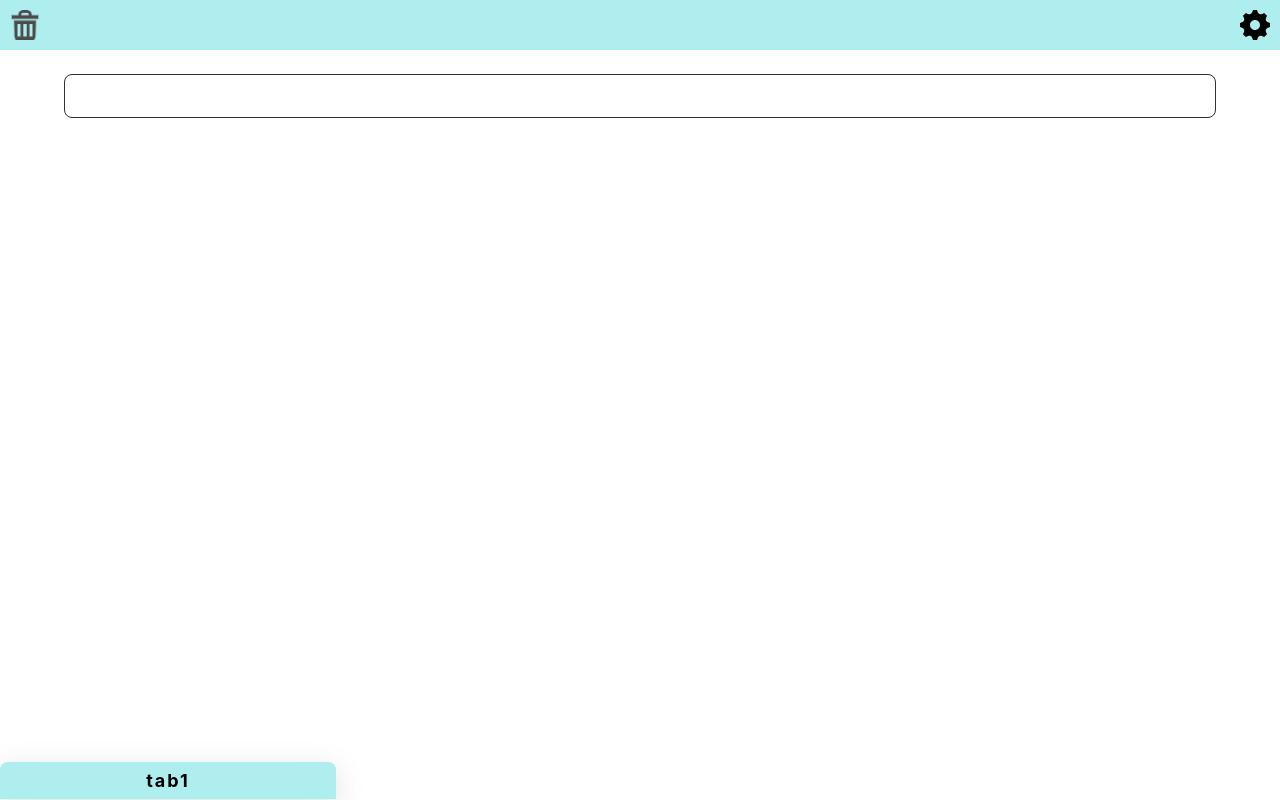
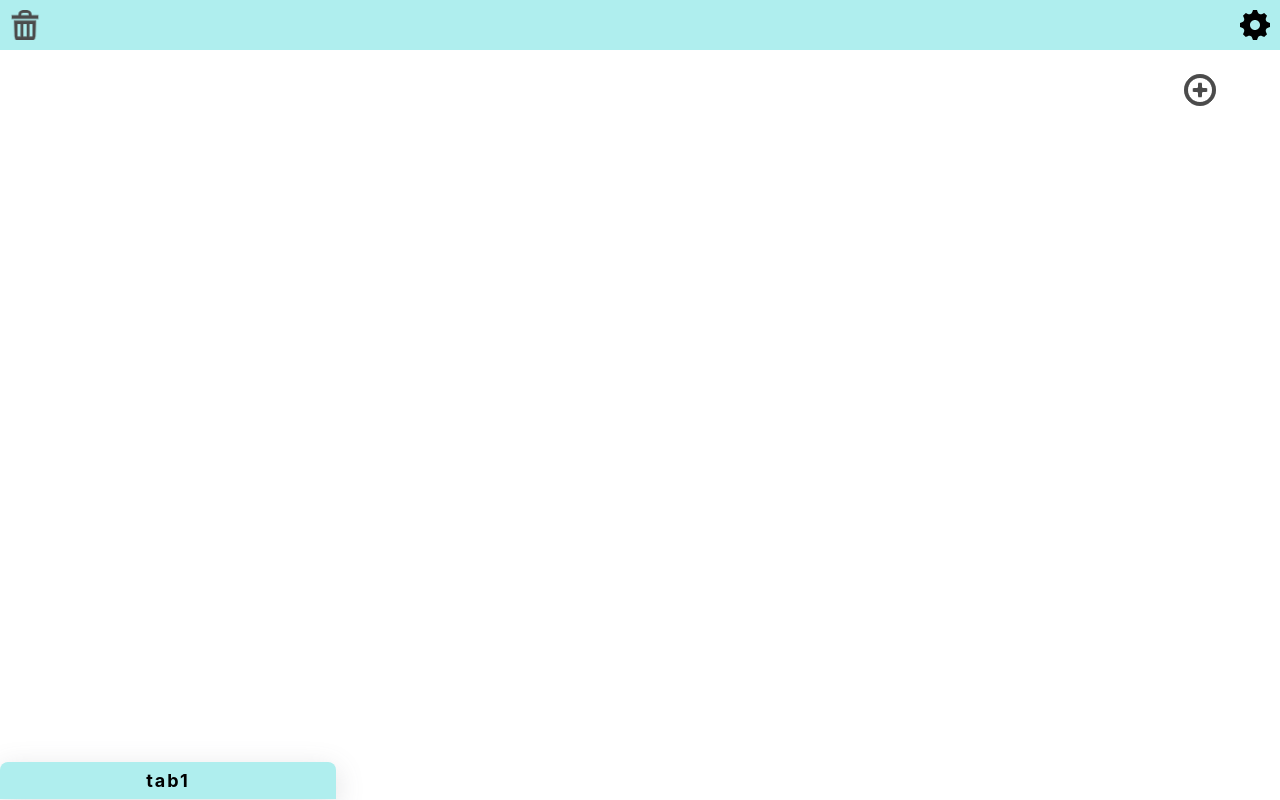
Before and after one commit to fuminaInoue/shopping-memo, a React (Create React App) app: page / in a window 1280 px wide. Built offline with nearby package versions, Linux system fonts and the light colour scheme.

Commit message:
入力欄をデフォは非表示にする

```diff
--- a/src/components/molecules/InputField.tsx
+++ b/src/components/molecules/InputField.tsx
@@ -28,6 +28,7 @@ export const InputField: React.FC<Props> = ({
         onChange={(e) => onChangeValue(e)}
         onKeyPress={(e) => onKeyEnter(e, newList)}
         value={newList}
+        enterKeyHint="next"
       />
     </div>
   )
--- a/src/components/pages/Memo.tsx
+++ b/src/components/pages/Memo.tsx
@@ -1,6 +1,7 @@
 /** @jsxImportSource @emotion/react */
 import React, { useState } from 'react'
 import { css } from '@emotion/react'
+import plus from '../../images/plus.png'
 
 import { List, InputField, Header, Tab } from 'components/molecules'
 import { ListType } from 'models/MemoType'
@@ -12,8 +13,9 @@ export const Memo: React.FC<Props> = () => {
     ? JSON.parse(localStorage.getItem('list')!)
     : []
   const [list, setList] = useState<ListType[][]>(storageList)
-  const [newList, setNewList] = useState<string>('')
-  const [tabNumber, setTabNumber] = useState<number>(0)
+  const [newList, setNewList] = useState('')
+  const [tabNumber, setTabNumber] = useState(0)
+  const [showInputField, setShowInputField] = useState(false)
 
   const onKeyEnter = (
     e: React.KeyboardEvent<HTMLInputElement>,
@@ -30,6 +32,7 @@ export const Memo: React.FC<Props> = () => {
     _list[tabNumber].push({ memo: newList, isChecked: false })
     localStorage.setItem('list', JSON.stringify(_list))
     setNewList('')
+    setShowInputField(false)
   }
 
   const onClickCheckBox = (i: number) => {
@@ -71,11 +74,20 @@ export const Memo: React.FC<Props> = () => {
           onClickDelete={onClickDelete}
           onClickCheckBox={onClickCheckBox}
         />
-        <InputField
-          newList={newList}
-          setNewList={setNewList}
-          onKeyEnter={onKeyEnter}
-        />
+        {showInputField && (
+          <InputField
+            newList={newList}
+            setNewList={setNewList}
+            onKeyEnter={onKeyEnter}
+          />
+        )}
+        <div css={plusStyle}>
+          <img
+            src={plus}
+            alt="リスト追加"
+            onClick={() => setShowInputField(true)}
+          />
+        </div>
       </div>
       <Tab tabNumber={tabNumber} onCLickTab={onCLickTab} />
     </>
@@ -85,3 +97,13 @@ export const Memo: React.FC<Props> = () => {
 const memoContainerStyle = css({
   height: 'calc(100vh - 46px)',
 })
+
+const plusStyle = css({
+  padding: '8px 0',
+  margin: '0 auto',
+  width: '90%',
+  img: {
+    margin: '0 0 0 auto',
+    display: 'block',
+  },
+})
```
